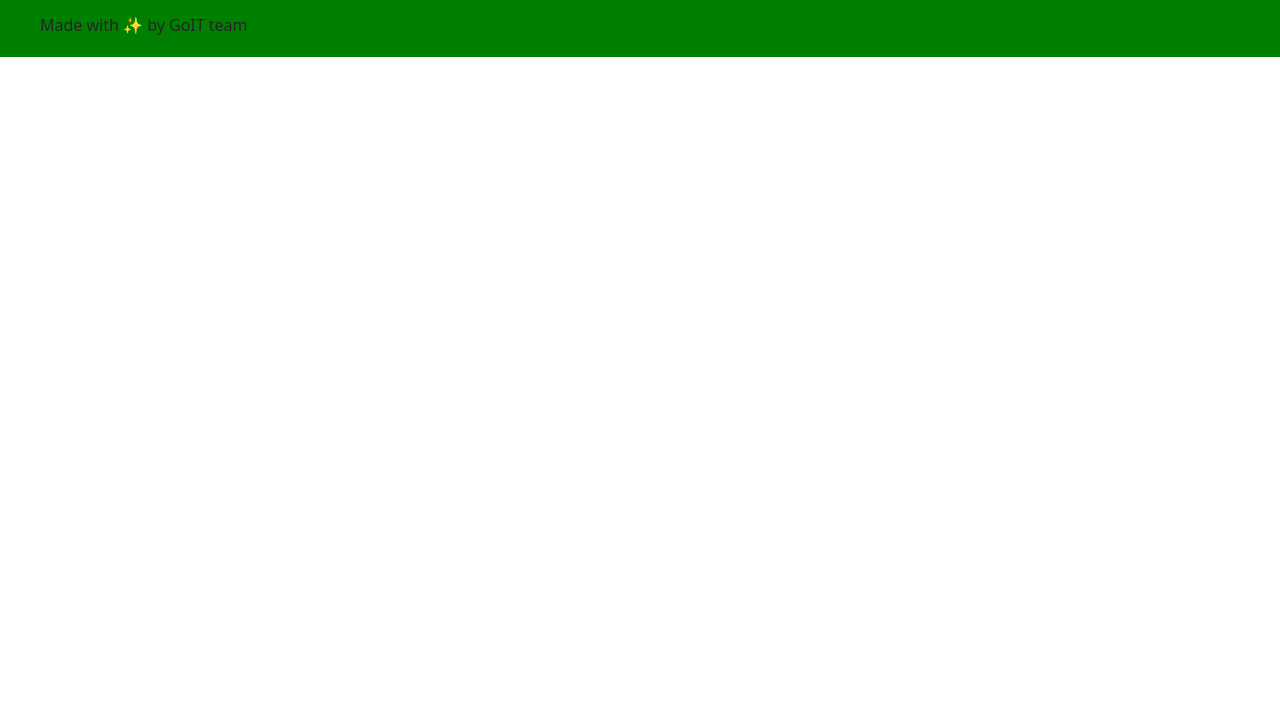
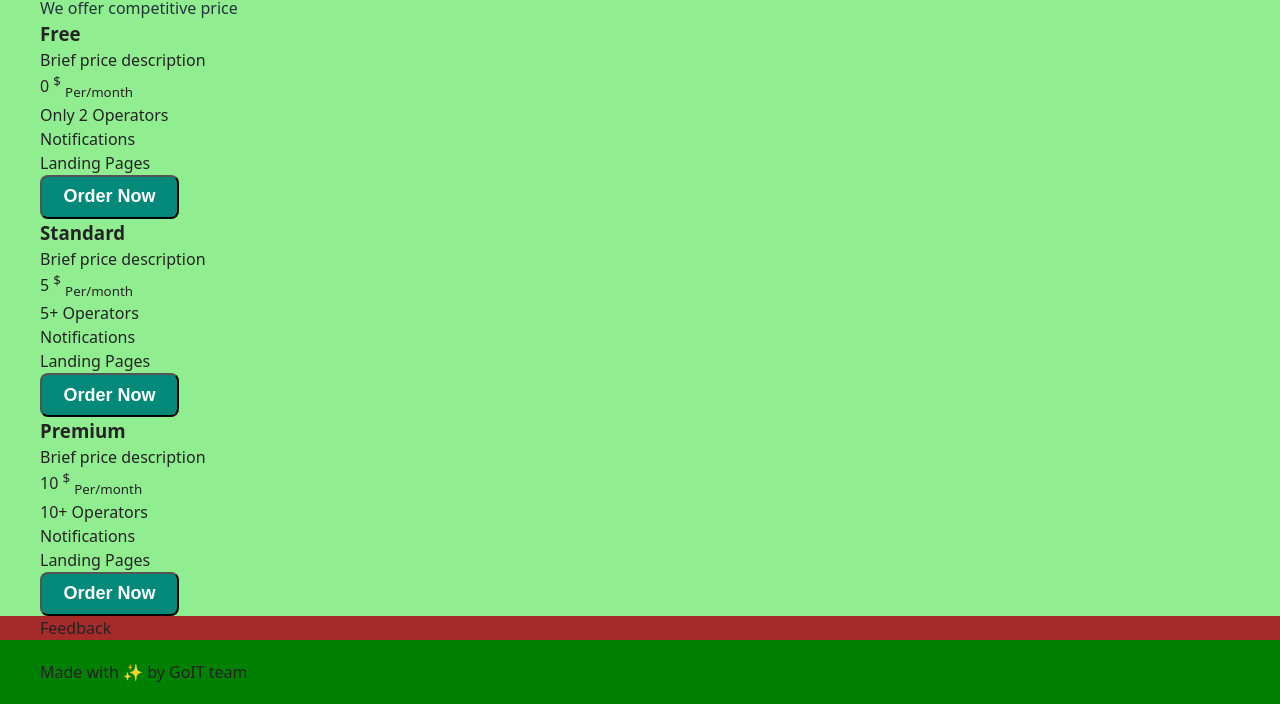
Before and after one commit to ivansinabdeev/blend_123_9_10, a website built with Vite: page src/index.html in a window 1280 px wide. Shown: the part 251-955 px from the top of the page. Before the commit the page ends 800 px from the top, so only its background shows below. Built offline with nearby package versions, Linux system fonts and the light colour scheme.

Commit message:
update html and style section price

```diff
--- a/src/css/price.css
+++ b/src/css/price.css
@@ -1,3 +1,46 @@
 .price {
   background-color: lightgreen;
 }
+
+.price-title {
+  font-weight: 700;
+  font-size: 34px;
+  color: #22343d;
+}
+
+.price-text {
+  font-weight: 500;
+  font-size: 16px;
+  color: #22343d;
+}
+
+.price-list {
+  list-style: none;
+}
+
+.price-item {
+}
+
+.price-item-subtitle {}
+
+.price-text-description {}
+
+.price-sign-box {}
+
+.price-sign {}
+
+.price-content-box {}
+
+.price-content {}
+
+.order-btn {
+  border-radius: 8px;
+  min-width: 139px;
+  height: 44px;
+
+  background-color: #02897a;
+
+  font-weight: 600;
+  font-size: 18px;
+  color: #fff;
+}
--- a/src/partials/price.html
+++ b/src/partials/price.html
@@ -1,3 +1,46 @@
 <section class="price">
-  <div class="container">price</div>
+  <div class="container">
+    <h2 class="price-title">Price Table</h2>
+    <p class="price-text">We offer competitive price</p>
+        <ul class="price-list">
+          <li class="price-item">
+            <h3 class="price-item-subtitle">Free</h3>
+            <p class="price-text-description">Brief price description</p>
+            <div class="price-sign-box">
+            <p class="price-sign">0 <sup>$</sup> <sub>Per/month</sub></p>
+          </div>
+          <div class="price-content-box">
+            <p class="price-content">Only 2 Operators</p>
+            <p class="price-content">Notifications</p>
+            <p class="price-content">Landing Pages</p>
+          </div>
+            <button class="order-btn" type="button">Order Now</button>
+          </li>
+          <li>
+            <h3 class="price-item-subtitle">Standard</h3>
+            <p class="price-text-description">Brief price description</p>
+            <div class="price-sign-box">
+            <p class="price-sign">5 <sup>$</sup> <sub>Per/month</sub></p>
+          </div>
+          <div class="price-content-box">
+            <p class="price-content">5+ Operators</p>
+            <p class="price-content">Notifications</p>
+            <p class="price-content">Landing Pages</p>
+          </div>
+            <button class="order-btn" type="button">Order Now</button>
+          </li>
+          <li>
+            <h3 class="price-item-subtitle">Premium</h3>
+            <p class="price-text-description">Brief price description</p>
+            <div class="price-sign-box">
+            <p class="price-sign">10 <sup>$</sup> <sub>Per/month</sub></p>
+          </div>
+            <div class="price-content-box">
+            <p class="price-content">10+ Operators</p>
+            <p class="price-content">Notifications</p>
+            <p class="price-content">Landing Pages</p>
+          </div>
+            <button class="order-btn" type="button">Order Now</button>
+          </li>
+  </div>
 </section>
```
